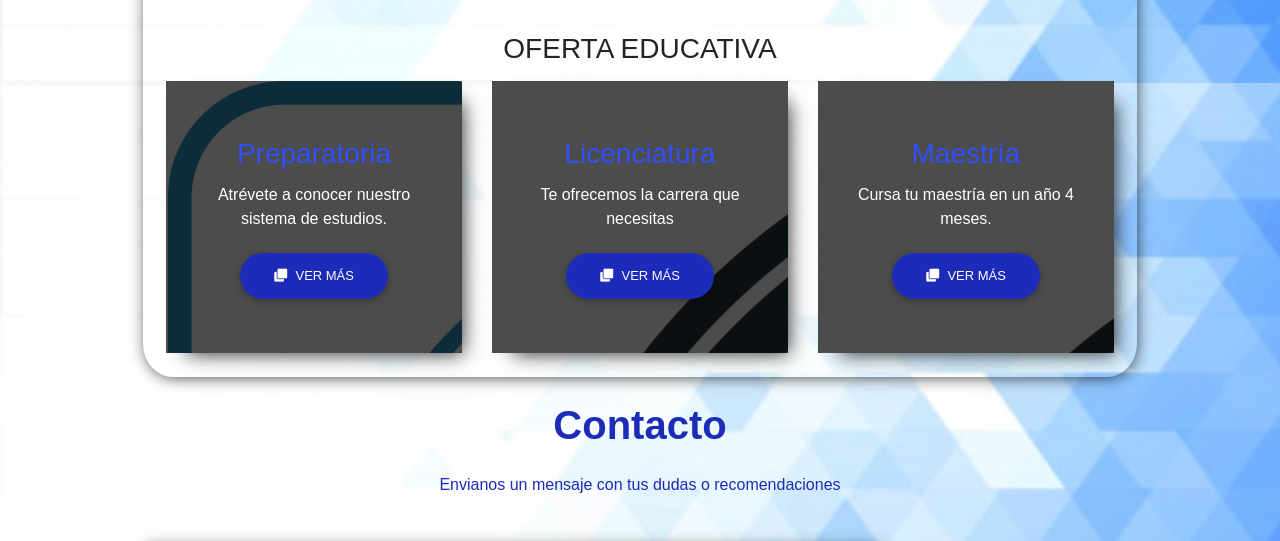
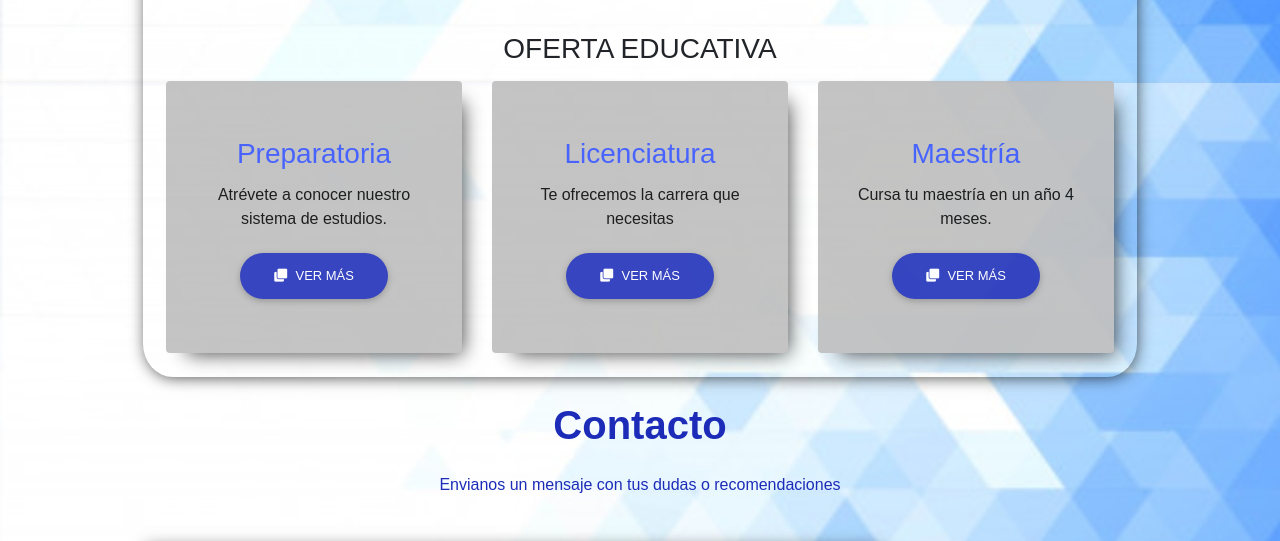
Before and after one commit to Miguel98R/cuhPlataforma, a PHP site: page / in a window 1280 px wide. Shown: the part 960-1501 px from the top of the page. Run offline with PHP 8.4, Linux system fonts and the light colour scheme; some libraries are stand-ins or nearby versions.

Commit message:
changes cards

```diff
--- a/components/oferta_educativa.php
+++ b/components/oferta_educativa.php
@@ -1,11 +1,11 @@
 <div class="container-fluid py-2">
-  <h3 class="article__title white-dark">OFERTA EDUCATIVA</h3>
+  <strong><h3 class="article__title white-dark">OFERTA EDUCATIVA</h3></strong>
   <div class="row">
     <div class="col-md-4 py-2">
       <!-- Card -->
-        <div class="card card-image" style="background-image: url('./img/LOGO-PREPA.png');">
+        <div class="card cardStyles">
           <!-- Content -->
-          <div class="text-white text-center d-flex align-items-center rgba-black-strong py-5 px-4">
+          <div class=" text-center d-flex align-items-center py-5 px-4">
             <div>
               <h3 class="card-title pt-2" style="color: #304ffe"><strong>Preparatoria</strong></h3>
               <p>Atrévete a conocer nuestro sistema de estudios.</p>
@@ -17,9 +17,9 @@
     </div>
     <div class="col-md-4 py-2">
       <!-- Card -->
-        <div class="card card-image" style="background-image: url('./img/LOGO-CUH.png');">
+        <div class="card cardStyles" >
           <!-- Content -->
-          <div class="text-white text-center d-flex align-items-center rgba-black-strong py-5 px-4">
+          <div class=" text-center d-flex align-items-center py-5 px-4">
             <div>
               <h3 class="card-title pt-2" style="color: #304ffe"><strong>Licenciatura</strong></h3>
               <p>Te ofrecemos la carrera que necesitas</p>
@@ -31,9 +31,9 @@
     </div>
     <div class="col-md-4 py-2">
       <!-- Card -->
-        <div class="card card-image" style="background-image: url('./img/LOGO-POSGRADO.png');">
+        <div class="card cardStyles" >
           <!-- Content -->
-          <div class="text-white text-center d-flex align-items-center rgba-black-strong py-5 px-4">
+          <div class=" text-center d-flex align-items-center py-5 px-4">
             <div>
               <h3 class="card-title pt-2" style="color: #304ffe"><strong>Maestría</strong></h3>
               <p>Cursa tu maestría en un año 4 meses.</p>
```
Also changed, not shown: prepa.php (+0 -50 lines).
